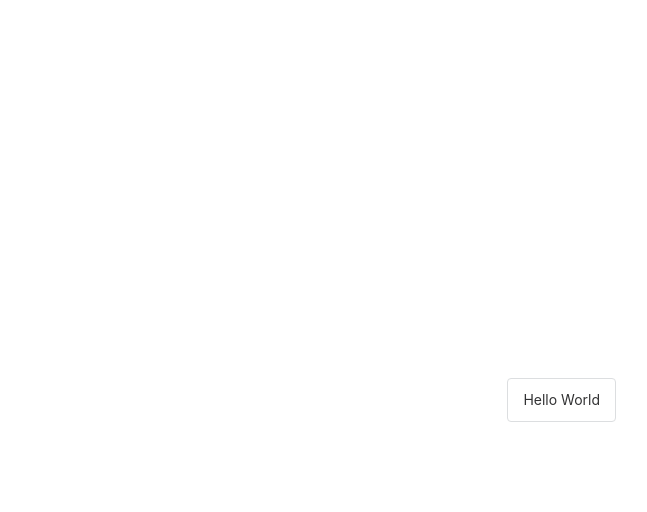
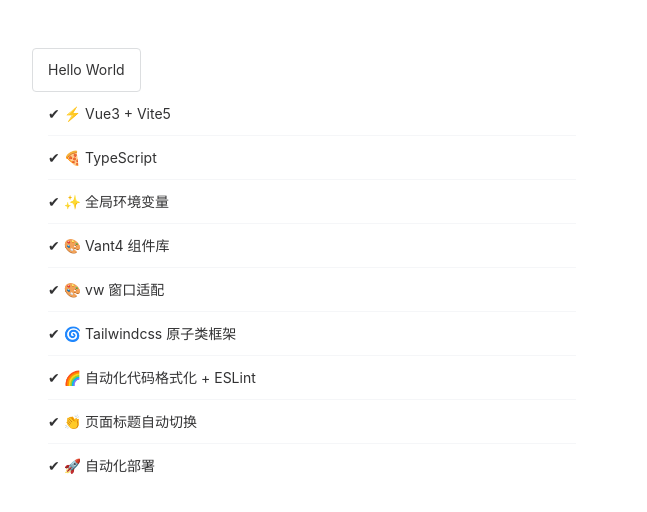
Before and after one commit to jinrui1234/vue-h5_template, a Vue app: page / in a window 1280 px wide. Shown: the top 512 px of the page, without its empty margins (24-671 px from the left). Built offline with nearby package versions, Linux system fonts and the light colour scheme.

Commit message:
💄 调整公共css样式

```diff
--- a/src/styles/main.css
+++ b/src/styles/main.css
@@ -1,18 +1,16 @@
 @import './base.css';
-
+html,
+body,
+#app {
+  min-width: 100vw;
+  min-height: 100vh;
+  height: auto;
+}
 #app {
   max-width: 1280px;
   margin: 0 auto;
-  padding: 2rem;
+  padding: 0;
   font-weight: normal;
-}
-
-a,
-.green {
-  text-decoration: none;
-  color: hsla(160, 100%, 37%, 1);
-  transition: 0.4s;
-  padding: 3px;
 }
 
 @media (hover: hover) {
--- a/src/views/home.vue
+++ b/src/views/home.vue
@@ -2,17 +2,30 @@
  * @Author: 17714331167 changjun19920716@gmail.com
  * @Date: 2024-09-13 11:49:48
  * @LastEditors: 17714331167 changjun19920716@gmail.com
- * @LastEditTime: 2024-09-14 16:11:54
+ * @LastEditTime: 2024-09-14 18:23:34
  * @FilePath: /vue3-ts-h5-template/src/views/home.vue
  * @Description:
  * Copyright (c) 2024 by ${git_name_email}, All Rights Reserved.
 -->
 <script setup lang="ts" name="HomeView">
-import { Button } from 'vant';
+import { Button, Cell } from 'vant';
+import { reactive } from 'vue';
+const columnList = reactive([
+  '✔ ⚡ Vue3 + Vite5',
+  '✔ 🍕 TypeScript',
+  '✔ ✨ 全局环境变量',
+  '✔ 🎨 Vant4 组件库',
+  '✔ 🎨 vw 窗口适配',
+  '✔ 🌀 Tailwindcss 原子类框架',
+  '✔ 🌈 自动化代码格式化 + ESLint',
+  '✔ 👏 页面标题自动切换',
+  '✔ 🚀 自动化部署'
+]);
 </script>
 
 <template>
-  <div class="home-view flex flex-col items-center justify-center">
+  <div class="home-view min-h-[100vh] w-full h-auto px-[24px] py-[48px]">
     <Button type="default">Hello World</Button>
+    <cell v-for="(item, index) in columnList" :key="index" :title="item"></cell>
   </div>
 </template>
--- a/tailwind.config.js
+++ b/tailwind.config.ts
@@ -2,16 +2,18 @@
  * @Author: 17714331167 changjun19920716@gmail.com
  * @Date: 2024-09-14 16:10:24
  * @LastEditors: 17714331167 changjun19920716@gmail.com
- * @LastEditTime: 2024-09-14 16:10:53
- * @FilePath: /vue3-ts-h5-template/tailwind.config.js
+ * @LastEditTime: 2024-09-14 16:26:03
+ * @FilePath: /vue3-ts-h5-template/tailwind.config.ts
  * @Description: tailwind.config.js 配置文件
  * Copyright (c) 2024 by ${17714331167}, All Rights Reserved.
  */
 /** @type {import('tailwindcss').Config} */
+import type { Config } from 'tailwindcss';
+
 export default {
   content: ['./src/**/*.{html,js,ts,vue}', './index.html'],
   theme: {
     extend: {}
   },
   plugins: []
-};
+} satisfies Config;
--- a/vite.config.ts
+++ b/vite.config.ts
@@ -2,31 +2,29 @@
  * @Author: 17714331167 changjun19920716@gmail.com
  * @Date: 2024-09-13 11:49:48
  * @LastEditors: 17714331167 changjun19920716@gmail.com
- * @LastEditTime: 2024-09-13 19:01:30
+ * @LastEditTime: 2024-09-14 17:11:51
  * @FilePath: /vue3-ts-h5-template/vite.config.ts
  * @Description:
  * Copyright (c) 2024 by ${git_name_email}, All Rights Reserved.
  */
-import { fileURLToPath, URL } from 'node:url'
+import { fileURLToPath, URL } from 'node:url';
 
-import { defineConfig, loadEnv } from 'vite'
-import vue from '@vitejs/plugin-vue'
-import vueJsx from '@vitejs/plugin-vue-jsx'
-import vueDevTools from 'vite-plugin-vue-devtools'
-import AutoImport from 'unplugin-auto-import/vite'
-import Components from 'unplugin-vue-components/vite'
-import { VantResolver } from '@vant/auto-import-resolver'
+import { defineConfig, loadEnv } from 'vite';
+import vue from '@vitejs/plugin-vue';
+import vueJsx from '@vitejs/plugin-vue-jsx';
+// import vueDevTools from 'vite-plugin-vue-devtools'
+import AutoImport from 'unplugin-auto-import/vite';
+import Components from 'unplugin-vue-components/vite';
+import { VantResolver } from '@vant/auto-import-resolver';
 
 // https://vitejs.dev/config/
 export default defineConfig(({ mode }) => {
-  const env = loadEnv(mode, process.cwd())
-  console.log(env, 999)
-
+  const env = loadEnv(mode, process.cwd());
   return defineConfig({
     plugins: [
       vue(),
       vueJsx(),
-      vueDevTools(),
+      // vueDevTools(),
       AutoImport({
         resolvers: [VantResolver()]
       }),
@@ -39,5 +37,5 @@
         '@': fileURLToPath(new URL('./src', import.meta.url))
       }
     }
-  })
-})
+  });
+});
```
Also changed, not shown: src/styles/index.less (deleted), 1 other file (tests, documents, lock files or other folders).
